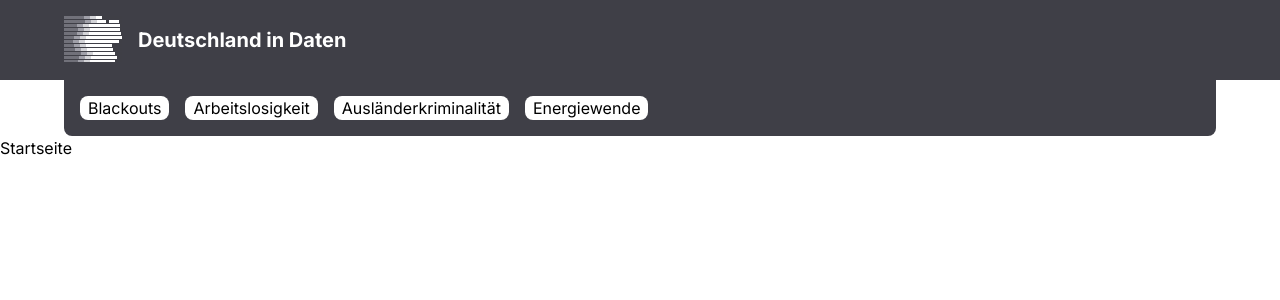
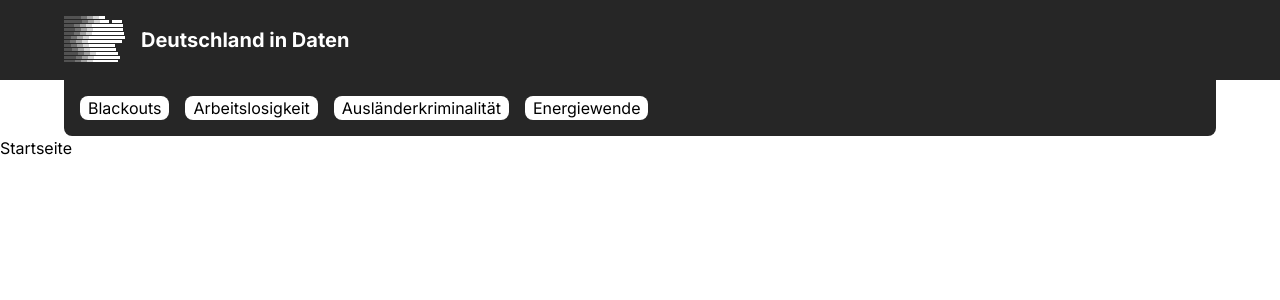
Before and after one commit to me-ben/polivisu, a Next.js app: page / in a window 1280 px wide. Shown: the top 300 px of the page. Built offline with nearby package versions, Linux system fonts and the light colour scheme.

Commit message:
color scheme and CollapsibleSection

```diff
--- a/src/app/arbeitslosigkeit/page.tsx
+++ b/src/app/arbeitslosigkeit/page.tsx
@@ -6,7 +6,7 @@ import { loadCsvData } from '@/lib/data/loaders/csv-loader';
 export default async function ArbeitslosenquotePage() {
   const chartData = await loadCsvData('data/arbeitslosenquote_de_bundeslaender_2024.csv');
   const chartData2 = await loadCsvData('data/bip_kopf_de_bundeslaender_2024.csv');
-  const chartData3 = await loadCsvData('data/bundestagswahl_2025.csv');
+  const chartData3 = await loadCsvData('data/bundestagswahl_2025.csv')
 
   return (
     <Content>
@@ -23,7 +23,6 @@ export default async function ArbeitslosenquotePage() {
         chartHeight="300px"
         xLabelAngle={90}
       />
-      <p>Bla blabla bla bla blablabla. Bla blabla bla bla blablabla. Bla blabla bla bla blablabla. </p>
       <LineChart chartData={chartData3}
         chartMargin={{ l: 30, r: 0, t: 0, b: 195 }}
         chartHeight="300px"
--- /dev/null
+++ b/src/components/Arrow/Arrow.tsx
@@ -0,0 +1,22 @@
+import React from 'react';
+
+interface ArrowProps {
+  className?: string;
+  isRotated?: boolean;
+}
+
+export const Arrow: React.FC<ArrowProps> = ({ className = '', isRotated = false }) => (
+  <svg
+    xmlns="http://www.w3.org/2000/svg"
+    className={`transition-transform duration-100 ${isRotated ? 'rotate-180' : 'rotate-0'} ${className}`}
+    viewBox="0 0 24 24"
+    fill="none"
+    stroke="currentColor"
+    strokeWidth={2}
+    strokeLinecap="round"
+    strokeLinejoin="round"
+    aria-hidden="true"
+  >
+    <path d="M19 9l-7 7-7-7" />
+  </svg>
+);
--- a/src/components/Charts/TraceToggler/TraceToggler.tsx
+++ b/src/components/Charts/TraceToggler/TraceToggler.tsx
@@ -36,7 +36,7 @@ export const TraceToggler: React.FC<TraceTogglerProps> = ({
               onClick={() => onToggle(trace.id)}
               onMouseEnter={() => setHoveredTrace(trace.id)}
               onMouseLeave={() => setHoveredTrace(null)}
-              className="cursor-pointer px-1 rounded-full text-xs font-medium"
+              className="cursor-pointer px-1 rounded-lg text-xs font-medium"
               style={{
                 border: `solid 2px ${bgColor}`,
                 backgroundColor: hoveredTrace === trace.id
--- a/src/components/Header/Header.tsx
+++ b/src/components/Header/Header.tsx
@@ -1,17 +1,17 @@
 'use client';
 import { usePathname } from 'next/navigation';
-import { useState, useMemo, useEffect } from 'react';
+import { useState, useMemo } from 'react';
 import { Navigation } from '@/components/Navigation/Navigation';
 import { Logo } from '@/components/Logo/Logo';
 import { useRouter } from 'next/navigation';
 import { routes } from '@/lib/routes';
+import { Arrow } from '@/components/Arrow/Arrow';
 
 const Header = () => {
   const pathname = usePathname();
   const isHomepage = pathname === '/';
   const [isNavOpen, setIsNavOpen] = useState(false);
   const [isLogoHovered, setIsLogoHovered] = useState(false);
-  const [isMounted, setIsMounted] = useState(false);
   const router = useRouter();
 
   // Determine current page title
@@ -20,25 +20,12 @@ const Header = () => {
     return route?.name || 'Seite';
   }, [pathname]);
 
-  // Prevent FOUC by delaying render until mounted
-  useEffect(() => {
-    setIsMounted(true);
-  }, []);
-
-  if (!isMounted) {
-    return (
-      <header className="sticky top-0 z-[1000] bg-zinc-700">
-        <div className="max-w-6xl mx-auto h-16" />
-      </header>
-    );
-  }
-
   return (
     <>
-      <header className="sticky top-0 z-[1000] bg-zinc-700">
-        <div className="max-w-6xl mx-auto">
-          <div className="flex items-top justify-between w-full gap-2 sm:gap-4">
-            {/* Logo und Titel Container - nimmt verfügbaren Platz ein und ermöglicht Titel-Überlauf */}
+      <header className="sticky top-0 z-1000 bg-neutral-800">
+        <div className="max-w-6xl mx-auto relative z-1000">
+          <div className="flex items-center justify-between w-full gap-2 sm:gap-4 pr-2 sm:pr-4">
+            {/* Logo und Titel Container */}
             <div
               onClick={() => router.push('/')}
               onMouseEnter={() => setIsLogoHovered(true)}
@@ -46,39 +33,30 @@ const Header = () => {
               className="group flex items-center py-2 sm:py-4 flex-row text-left gap-2 sm:gap-4 flex-1 min-w-0 overflow-hidden cursor-pointer"
             >
               <Logo isHovered={isLogoHovered} />
-              <h1 className="text-xl font-bold text-white group-hover:text-red-300 transition-colors duration-200 ease-in-out overflow-hidden text-ellipsis whitespace-nowrap">
+              <h1 className="text-xl font-bold text-white group-hover:underline overflow-hidden text-ellipsis whitespace-nowrap">
                 Deutschland in Daten
               </h1>
             </div>
 
-            {/* Navigation Button - nimmt immer benötigten Platz ein (flex-shrink-0) */}
+            {/* Navigation Button - vertikal zentriert */}
             {!isHomepage && (
               <button
                 onClick={() => setIsNavOpen(!isNavOpen)}
                 aria-label={isNavOpen ? "Navigation schließen" : "Navigation öffnen"}
                 aria-expanded={isNavOpen}
-                className={`h-8 sm:h-12 pl-2 sm:pl-4 pr-1 mb-2 sm:mb-4 sm:pr-2 sm:gap-1 rounded-b-lg cursor-pointer flex items-center justify-center flex-shrink-0
-                  ${isNavOpen
-                    ? 'bg-red-300 hover:bg-gradient-to-t hover:from-red-300 hover:to-white'
-                    : 'bg-white hover:bg-gradient-to-t hover:from-red-300 hover:to-white'
-                  }`}
+                className="h-8 sm:h-12 pl-2 sm:pl-4 pr-1 sm:pr-2 sm:gap-1 rounded-lg cursor-pointer flex items-center justify-center shrink-0 bg-white hover:bg-neutral-200"
               >
                 <span className="sr-only">Navigation</span>
-                <span className="font-bold text-black text-base sm:text-lg pl-1">
+                <span className="font-bold text-base sm:text-lg">
                   {currentPageTitle}
                 </span>
-                <img
-                  src="icons/arrow.svg"
-                  alt=""
-                  aria-hidden="true"
-                  className={`h-6 sm:h-8 w-auto transition-transform duration-100
-                    ${isNavOpen ? 'rotate-180' : 'rotate-0'}`}
-                />
+                <Arrow className="h-4 sm:h-6 px-1 sm:px-2 w-auto" isRotated={isNavOpen} />
               </button>
             )}
           </div>
         </div>
       </header>
+
       <Navigation
         isHomepage={isHomepage}
         isVisible={isNavOpen}
--- a/src/components/Logo/Logo.tsx
+++ b/src/components/Logo/Logo.tsx
@@ -1,189 +1,119 @@
+'use client';
 import React, { useState, useEffect } from 'react';
 
-type BarSegments = number[];
-type BarData = Record<string, BarSegments>;
+// Kompakte Animation States
+const START_BARS = [
+  [170, 0, 0, 0, 60, 0, 0, 180],
+  [180, 0, 0, 0, 90, 30, 100, 180],
+  [100, 0, 0, 0, 310, 0, 0, 180],
+  [110, 0, 0, 0, 300, 0, 0, 180],
+  [100, 0, 0, 0, 320, 0, 0, 180],
+  [70, 0, 0, 0, 360, 0, 0, 180],
+  [60, 0, 0, 0, 340, 0, 0, 180],
+  [70, 0, 0, 0, 260, 0, 0, 180],
+  [80, 0, 0, 0, 260, 0, 0, 180],
+  [140, 0, 0, 0, 220, 0, 0, 180],
+  [120, 0, 0, 0, 260, 0, 0, 180],
+  [110, 0, 0, 0, 250, 0, 0, 180],
+];
 
+const END_BARS = [
+  [170, 60, 60, 60, 60, 0, 0, 0],
+  [180, 60, 60, 60, 90, 30, 100, 0],
+  [100, 60, 60, 60, 310, 0, 0, 0],
+  [110, 60, 60, 60, 300, 0, 0, 0],
+  [100, 60, 60, 60, 320, 0, 0, 0],
+  [70, 60, 60, 60, 360, 0, 0, 0],
+  [60, 60, 60, 60, 340, 0, 0, 0],
+  [70, 60, 60, 60, 260, 0, 0, 0],
+  [80, 60, 60, 60, 260, 0, 0, 0],
+  [140, 60, 60, 60, 220, 0, 0, 0],
+  [120, 60, 60, 60, 260, 0, 0, 0],
+  [110, 60, 60, 60, 250, 0, 0, 0],
+];
 
-// Animation configuration - single source of truth for all transitions
-const ANIMATION = {
-  DURATION: 200,
-  TIMING_FUNCTION: 'ease-in-out' as const,
-} as const;
+const DEFAULT_COLORS = [
+  "#525252", // bg-neutral-600
+  "#737373", // bg-neutral-500
+  "#a3a3a3", // bg-neutral-400
+  "#d4d4d4", // bg-neutral-300
+  "#ffffff", // bg-white
+  "#262626", // bg-neutral-800
+  "#ffffff", // bg-white
+  "#262626", // bg-neutral-800
+];
 
-// Color definitions - converted to hex values for CSS transitions
-const COLORS = {
-  DEFAULT: [
-    "#71717a", // bg-zinc-500
-    "#a1a1aa", // bg-zinc-400
-    "#d4d4d8", // bg-zinc-300
-    "#ffffff", // bg-white
-    "#3f3f46", // bg-zinc-700
-    "#ffffff", // bg-white
-    "#3f3f46", // bg-zinc-700
-    "#3f3f46", // bg-zinc-700
-    "#3f3f46", // bg-zinc-700
-  ],
-  HOVER: [
-    "#3f3f46", // bg-zinc-700
-    "#fee2e2", // bg-red-100
-    "#fecaca", // bg-red-200
-    "#fca5a5", // bg-red-300
-    "#3f3f46", // bg-zinc-700
-    "#fca5a5", // bg-red-300
-    "#bd8385", // custom
-    "#7e6166", // custom
-    "#3f3f46", // bg-zinc-700
-  ],
-} as const;
-
-
-  // Layout configuration
-  const LAYOUT = {
-  MOBILE_SCALE: 2 / 4,
-  DESKTOP_SCALE: 2 / 3,
-  BAR_HEIGHT: 4,
-  BAR_GAP: 2,
-  SEGMENT_DIVISOR: (10 / 3) * 2,
-} as const;
-
-
-// Animation states
-const STATES = {
-  START: {
-    'bar_0': [200, 0, 0, 60, 0, 0, 60, 60, 200],
-    'bar_1': [210, 0, 0, 90, 30, 100, 60, 60, 30],
-    'bar_2': [130, 0, 0, 310, 0, 0, 60, 60, 20],
-    'bar_3': [140, 0, 0, 300, 0, 0, 60, 60, 20],
-    'bar_4': [130, 0, 0, 320, 0, 0, 60, 60, 10],
-    'bar_5': [100, 0, 0, 360, 0, 0, 60, 60, 0],
-    'bar_6': [90, 0, 0, 340, 0, 0, 60, 60, 30],
-    'bar_7': [100, 0, 0, 260, 0, 0, 60, 60, 100],
-    'bar_8': [110, 0, 0, 260, 0, 0, 60, 60, 90],
-    'bar_9': [170, 0, 0, 220, 0, 0, 60, 60, 70],
-    'bar_10': [150, 0, 0, 260, 0, 0, 60, 60, 50],
-    'bar_11': [140, 0, 0, 250, 0, 0, 60, 60, 70],
-  } as BarData,
-
-  END: {
-    'bar_0': [200, 60, 60, 60, 0, 0, 0, 0, 200],
-    'bar_1': [210, 60, 60, 90, 30, 100, 0, 0, 30],
-    'bar_2': [130, 60, 60, 310, 0, 0, 0, 0, 20],
-    'bar_3': [140, 60, 60, 300, 0, 0, 0, 0, 20],
-    'bar_4': [130, 60, 60, 320, 0, 0, 0, 0, 10],
-    'bar_5': [100, 60, 60, 360, 0, 0, 0, 0, 0],
-    'bar_6': [90, 60, 60, 340, 0, 0, 0, 0, 30],
-    'bar_7': [100, 60, 60, 260, 0, 0, 0, 0, 100],
-    'bar_8': [110, 60, 60, 260, 0, 0, 0, 0, 90],
-    'bar_9': [170, 60, 60, 220, 0, 0, 0, 0, 70],
-    'bar_10': [150, 60, 60, 260, 0, 0, 0, 0, 50],
-    'bar_11': [140, 60, 60, 250, 0, 0, 0, 0, 70],
-  } as BarData,
-};
-
-interface BarSegmentProps {
-  length: number;
-  color: string;
-}
-
-const BarSegment: React.FC<BarSegmentProps> = ({ length, color }) => (
-  <div
-    style={{
-      height: `calc(${LAYOUT.BAR_HEIGHT}px * var(--logo-scale))`,
-      width: `calc(${length / LAYOUT.SEGMENT_DIVISOR}px * var(--logo-scale))`,
-      backgroundColor: color,
-      transition: `width ${ANIMATION.DURATION}ms ${ANIMATION.TIMING_FUNCTION}, background-color ${ANIMATION.DURATION}ms ${ANIMATION.TIMING_FUNCTION}`,
-    }}
-  />
-);
-
-interface LogoBarProps {
-  segments: BarSegments;
-  isHovered: boolean;
-}
-
-const LogoBar: React.FC<LogoBarProps> = ({ segments, isHovered }) => (
-  <div
-    style={{
-      display: 'flex',
-      height: `calc(${LAYOUT.BAR_HEIGHT}px * var(--logo-scale))`,
-      marginBottom: `calc(${LAYOUT.BAR_GAP}px * var(--logo-scale))`,
-    }}
-  >
-    {segments.map((length, index) => (
-      <BarSegment
-        key={index}
-        length={length}
-        color={isHovered ? COLORS.HOVER[index] : COLORS.DEFAULT[index]}
-      />
-    ))}
-  </div>
-);
+const HOVER_COLORS = [
+  "#dc2626", // bg-red-600
+  "#f97316", // bg-orange-500
+  "#fbbf24", // bg-amber-400
+  "#fde047", // bg-yellow-300
+  "#ffffff", // bg-white
+  "#262626", // bg-neutral-800
+  "#ffffff", // bg-white
+  "#262626", // bg-neutral-800
+];
 
 interface LogoProps {
   className?: string;
   isHovered?: boolean;
 }
 
-export const Logo: React.FC<LogoProps> = ({
-  className = "",
-  isHovered = false
-}) => {
-  const [barData, setBarData] = useState<BarData>(STATES.START);
+export const Logo: React.FC<LogoProps> = ({ className = "", isHovered = false }) => {
+  const [bars, setBars] = useState(START_BARS);
   const [hasAnimated, setHasAnimated] = useState(false);
   const [scale, setScale] = useState<number | null>(null);
-  const [isMounted, setIsMounted] = useState(false);
 
-  // Determine initial scale before rendering
+  // Initial scale setup
   useEffect(() => {
-    const getInitialScale = () => {
-      if (typeof window === 'undefined') return null;
-      return window.innerWidth >= 640 ? LAYOUT.DESKTOP_SCALE : LAYOUT.MOBILE_SCALE;
-    };
-
-    setScale(getInitialScale());
-    setIsMounted(true);
+    setScale(window.innerWidth >= 640 ? 2/3 : 2/4);
   }, []);
 
-  // Animation setup
+  // Trigger animation once
   useEffect(() => {
     if (scale === null || hasAnimated || isHovered) return;
-
     const timer = setTimeout(() => {
-      setBarData(STATES.END);
+      setBars(END_BARS);
       setHasAnimated(true);
     }, 0);
-
     return () => clearTimeout(timer);
   }, [scale, hasAnimated, isHovered]);
 
-  // Hover animation
-  useEffect(() => {
-    if (!hasAnimated || scale === null) return;
-    setBarData(isHovered ? STATES.START : STATES.END);
-  }, [isHovered, hasAnimated, scale]);
-
-  // Responsive scaling
+  // Handle resize
   useEffect(() => {
     if (scale === null) return;
-
-    const handleResize = () => {
-      setScale(window.innerWidth >= 640 ? LAYOUT.DESKTOP_SCALE : LAYOUT.MOBILE_SCALE);
-    };
-
+    const handleResize = () => setScale(window.innerWidth >= 640 ? 2/3 : 2/4);
     window.addEventListener('resize', handleResize);
     return () => window.removeEventListener('resize', handleResize);
   }, [scale]);
 
-  // Don't render until scale is determined
-  if (scale === null || !isMounted) return null;
+  if (scale === null) return null;
+
+  const colors = isHovered ? HOVER_COLORS : DEFAULT_COLORS;
 
   return (
-    <div
-      className={`cursor-pointer ${className}`}
-      style={{ ['--logo-scale' as string]: scale }}
-    >
-      {Object.entries(barData).map(([id, segments]) => (
-        <LogoBar key={id} segments={segments} isHovered={isHovered} />
+    <div className={`cursor-pointer ${className}`} style={{ ['--logo-scale' as string]: scale }}>
+      {bars.map((segments, barIndex) => (
+        <div
+          key={barIndex}
+          style={{
+            display: 'flex',
+            height: `calc(4px * var(--logo-scale))`,
+            marginBottom: `calc(2px * var(--logo-scale))`,
+          }}
+        >
+          {segments.map((length, segIndex) => (
+            <div
+              key={segIndex}
+              style={{
+                height: `calc(4px * var(--logo-scale))`,
+                width: `calc(${length / ((10/3) * 2)}px * var(--logo-scale))`,
+                backgroundColor: colors[segIndex],
+                transition: 'width 200ms ease-in-out, background-color 200ms ease-in-out',
+              }}
+            />
+          ))}
+        </div>
       ))}
     </div>
   );
--- a/src/components/Navigation/Navigation.tsx
+++ b/src/components/Navigation/Navigation.tsx
@@ -38,7 +38,7 @@ export const Navigation = ({
     <button
       key={route.path}
       onClick={() => handleNavigate(route.path)}
-      className="bg-white hover:bg-gradient-to-t hover:from-red-300 hover:to-white text-black font-base cursor-pointer px-2 rounded-lg transition-colors flex-shrink-0"
+      className="bg-white hover:bg-neutral-200 font-base cursor-pointer px-2 rounded-lg shrink-0"
     >
       {route.name}
     </button>
@@ -46,7 +46,7 @@ export const Navigation = ({
 
   if (isHomepage) {
     return (
-      <nav className="max-w-6xl mx-auto px-2 sm:px-4 py-2 sm:py-4 rounded-b-lg bg-zinc-700">
+      <nav className="max-w-6xl mx-auto px-2 sm:px-4 py-2 sm:py-4 rounded-b-lg bg-neutral-800">
         <div className="flex flex-wrap gap-2 sm:gap-4 justify-left">
           {navButtons}
         </div>
@@ -55,7 +55,7 @@ export const Navigation = ({
   }
 
   return (
-    <nav className="fixed z-[999] inset-x-0 max-w-6xl mx-auto px-2 sm:px-4 py-2 sm:py-4 bg-zinc-700 rounded-b-lg">
+    <nav className="fixed z-999 inset-x-0 max-w-6xl mx-auto px-2 sm:px-4 py-2 sm:py-4 bg-neutral-800 rounded-b-lg">
       <div className="flex flex-wrap gap-2 sm:gap-4 justify-left">
         {navButtons}
       </div>
--- a/src/lib/data/types.ts
+++ b/src/lib/data/types.ts
@@ -2,5 +2,6 @@ export interface ChartData {
   title: string;
   unit: string;
   sources: Array<{ name: string; url: string }>;
+  comments: Array<{ name: string; text: string }>;
   data: Array<Record<string, string | number>>;
 }
```
Also changed, not shown: src/components/Charts/CollapsibleSection/CollapsibleSection.tsx (+51 -22 lines), src/components/Charts/LineChart.tsx (+7 -26 lines), tsconfig.json (+15 -5 lines), public/data/arbeitslosenquote_de_bundeslaender_2024.csv, public/data/bundestagswahl_2025.csv.
